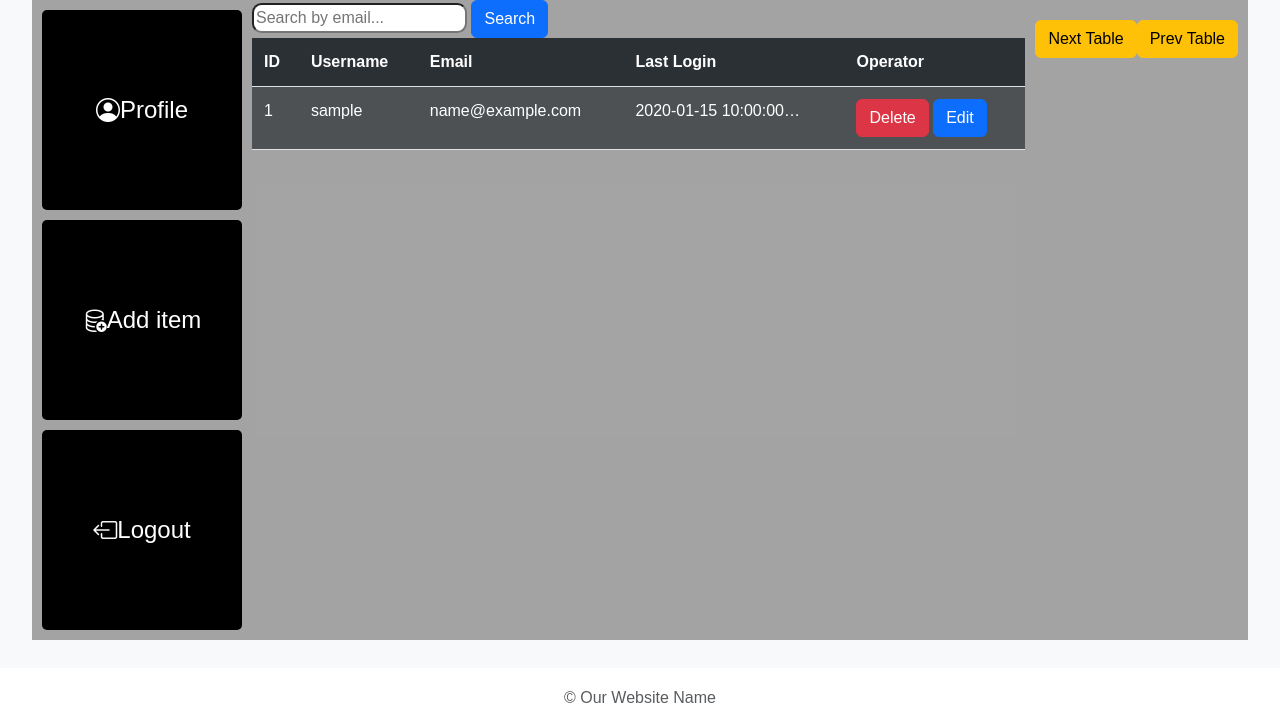
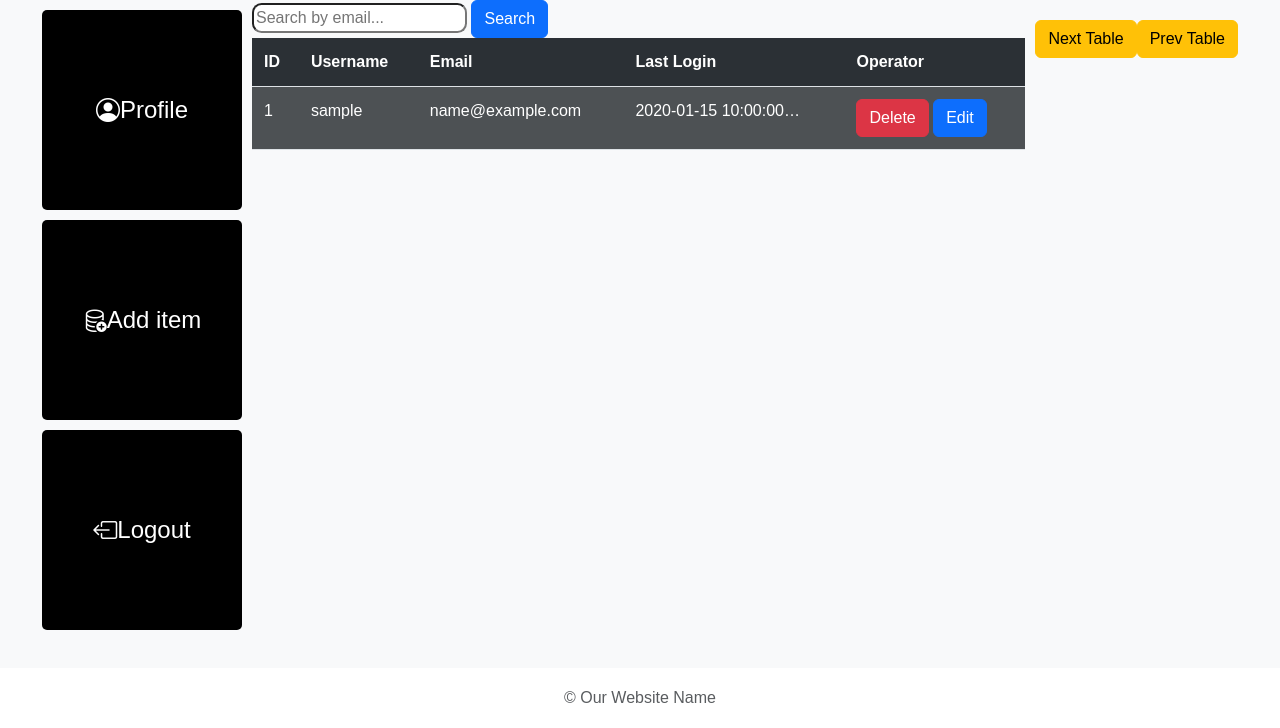
Before and after one commit to Zckevin420/tango_with_django_project, a Django app: page /manager/ in a window 1280 px wide. Shown: the part 72-800 px from the top of the page. Run offline with Django 3.2, Linux system fonts and the light colour scheme; a user stored in the database is signed in; tables that the repository leaves empty hold one stand-in row (values such as "Sample post").

```diff
--- a/apptest/static/css/styles.css
+++ b/apptest/static/css/styles.css
@@ -135,7 +135,7 @@ span {
     flex-direction: row;
     width: 95%;
     margin: auto;
-    background: rgba(155, 155, 155, 0.9);
+    /*background: rgba(155, 155, 155, 0.9);*/
     align-items: flex-start;
 
 }
```
Also changed, not shown: README.md (added).
